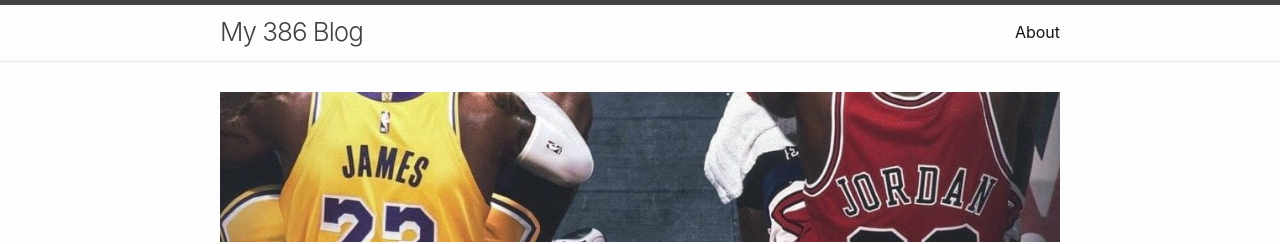
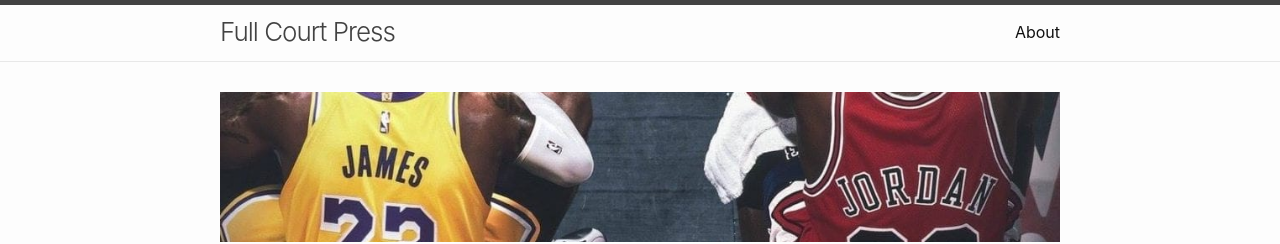
Before and after one commit to brady-heinig/brady-heinig.github.io, a Jekyll site: the page built from _posts/2023-12-09-NBA-EDA.md, in a window 1280 px wide and 900 px high. Shown: the top 244 px of the window. Built offline with Jekyll 4.4.1, drawn with Linux system fonts in a browser that asks for light colours; comment, search, counter and statistics services are not loaded; some of the changed lines change nothing that is shown.

Commit message:
Update _config.yml

```diff
--- a/_config.yml
+++ b/_config.yml
@@ -18,9 +18,9 @@
 # You can create any custom variable you would like, and they will be accessible
 # in the templates via {{ site.myvariable }}.
 
-title: My 386 Blog
+title: Full Court Press
 email: bheinig@gmail.com
-description: "This blog is a way for me to share what I know about Data Science with the whole world!"
+description: "Welcome to Full Court Press, where we dive head first into the analytic underpinnings of basketball"
 baseurl:
 url: "https://brady-heinig.github.io" #  change this to "https://<your-github-username>.github.io"
 image: https://source.unsplash.com/random
```
